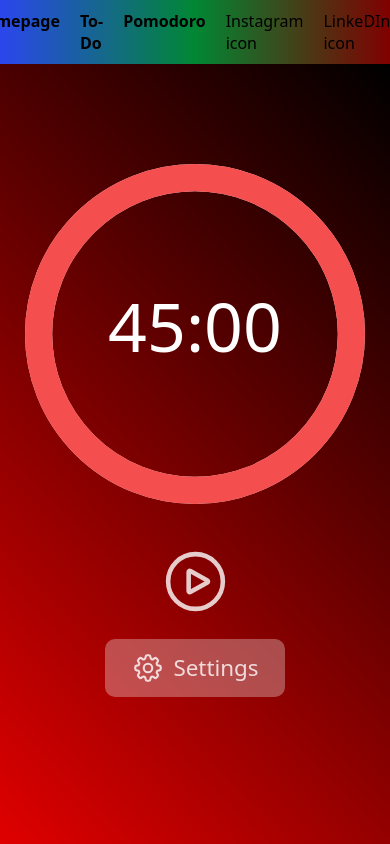
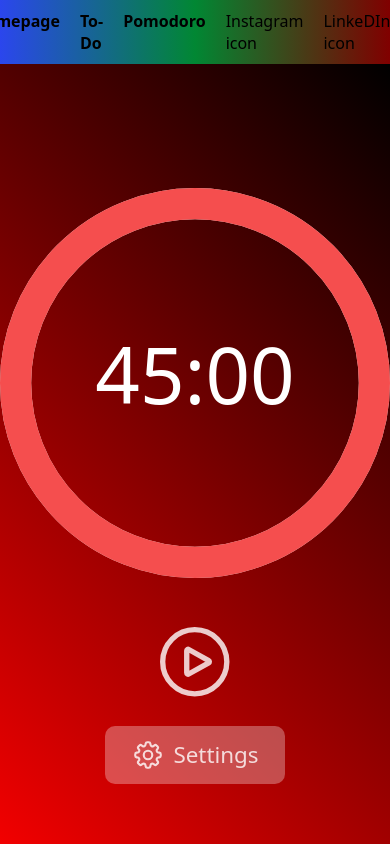
Before and after one commit to WilkinsGBE/ProductivityWebApp, a React (Vite) app: page /pomodoro in a window 390 px wide. Shown: the top 844 px of the page. Built offline with nearby package versions, Linux system fonts and the light colour scheme.

Commit message:
Paufined the UI for the computer and tablet size devices.

```diff
--- a/src/components/PomodoroApp/PomodoroApp.css
+++ b/src/components/PomodoroApp/PomodoroApp.css
@@ -13,13 +13,15 @@
     rgba(0, 0, 0, 1) 100%
  */
   color: white;
+  height: 100vh;
 }
 
 main {
-  padding-top: 100px;
-  max-width: 340px;
-  margin: 0 auto 20px auto;
+  max-width: 450px;
+  margin-left: auto;
+  margin-right: auto;
   text-align: center;
+  align-content: center;
   height: 100vh;
 }
 
@@ -89,7 +91,8 @@ button {
 .settings-page label {
   display: block;
   margin-bottom: 10px;
-  margin-top: 20px;
+  margin-top: 50px;
+  font-size: 20px;
 }
 
 .slider.red{
@@ -125,9 +128,10 @@ button {
   background-color:rgba(255,255,255,0.3);
   border-radius:10px;
   padding: 10px 10px;
-  margin-top: 30px;
+  margin-top: 50px;
   font-size: 1.4rem;
   line-height: 36px;
+  justify-self: center;
 }
 
 .back-button:hover {
```
